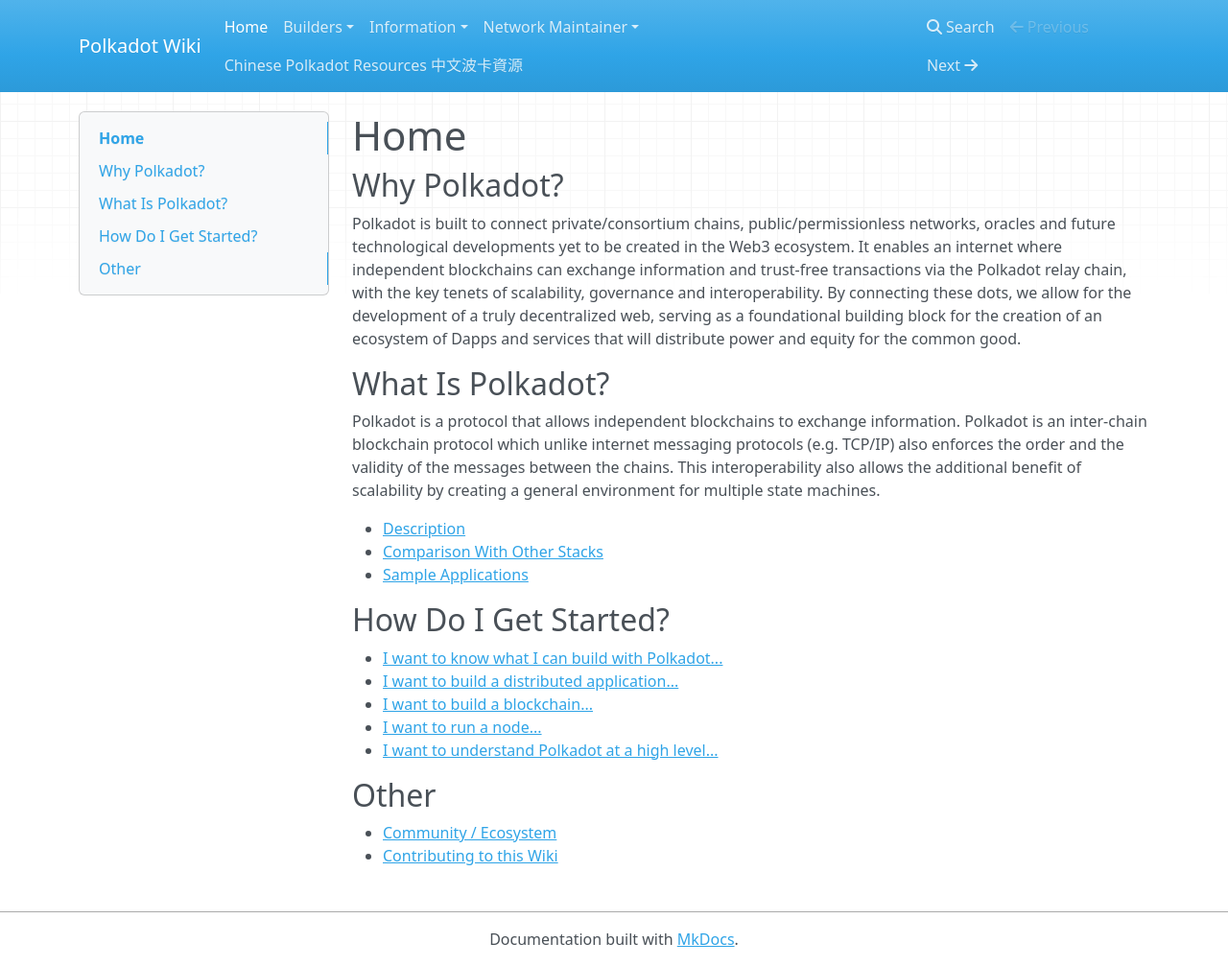
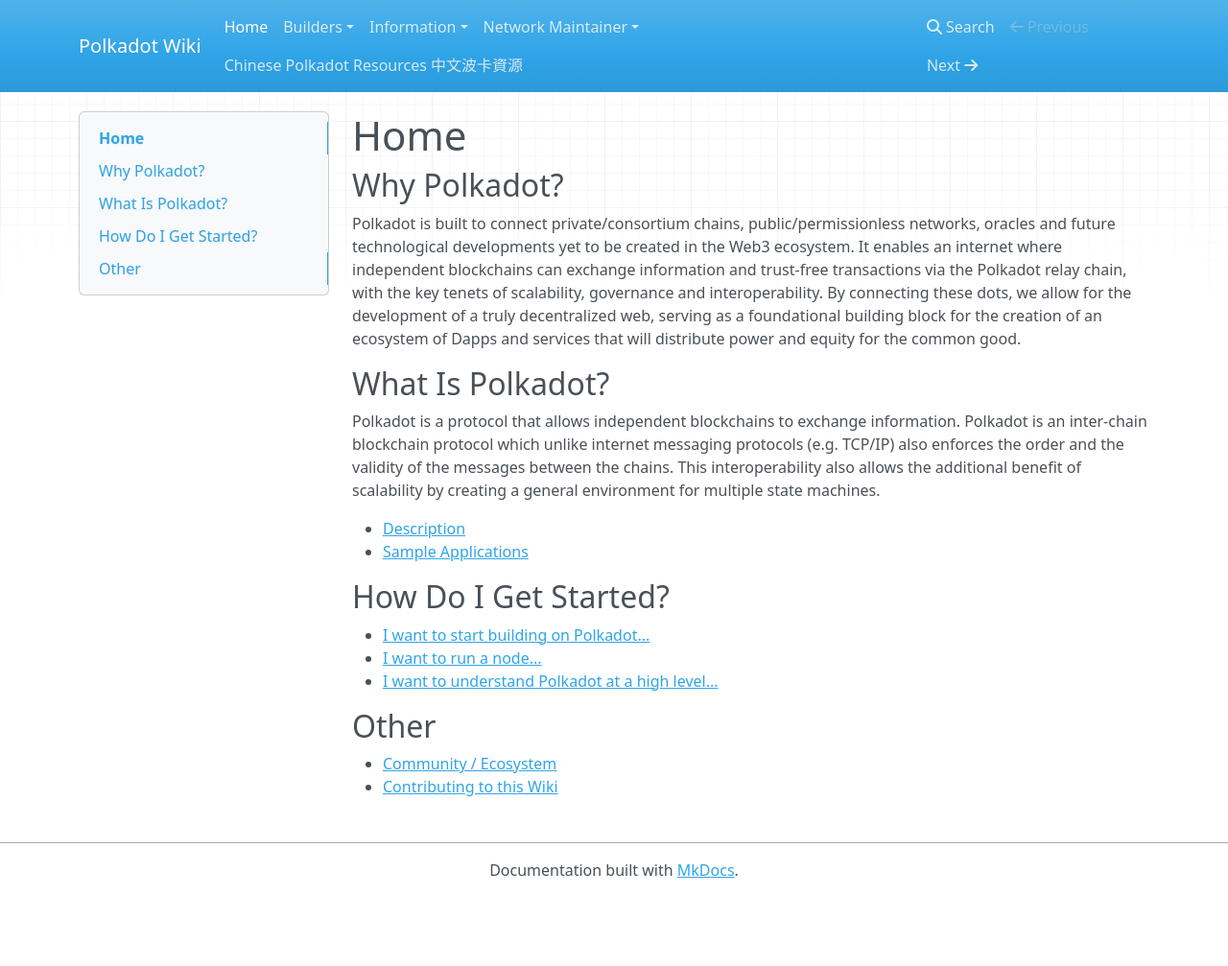
Before and after one commit to w3f/polkadot-wiki-old, an MkDocs documentation site: the page built from docs/index.md, in a window 1280 px wide and 1007 px high. Shown: the whole window at 96% size. Built offline with MkDocs 1.6.1, drawn with Linux system fonts in a browser that asks for light colours; nearby versions of some CDN libraries.

Commit message:
Fix some 404s

```diff
--- a/docs/index.md
+++ b/docs/index.md
@@ -10,14 +10,11 @@ By connecting these dots, we allow for the development of a truly decentralized
 Polkadot is a protocol that allows independent blockchains to exchange information. Polkadot is an inter-chain blockchain protocol which unlike internet messaging protocols (e.g. TCP/IP) also enforces the order and the validity of the messages between the chains. This interoperability also allows the additional benefit of scalability by creating a general environment for multiple state machines.
 
 * [Description](polkadot)
-* [Comparison With Other Stacks](polkadot/information/comparison)
 * [Sample Applications](community)
 
 ## How Do I Get Started?
 
-* [I want to know what I can build with Polkadot...](polkadot/builders)
-* [I want to build a distributed application...](polkadot/builders/starter_guide)
-* [I want to build a blockchain...](polkadot/builders/examples/networks)
+* [I want to start building on Polkadot...](polkadot/builders)
 * [I want to run a node...](polkadot/network_maintainers)
 * [I want to understand Polkadot at a high level...](polkadot)
 
```
Also changed, not shown: README.md (+2 -0 lines).
